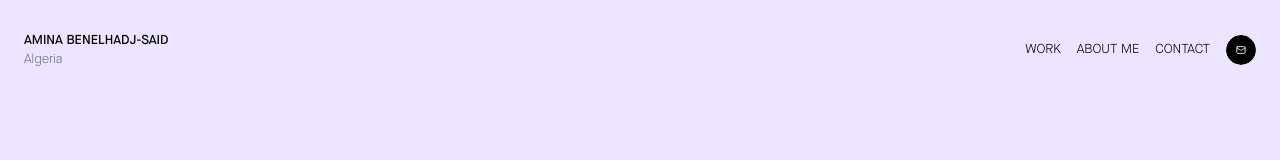
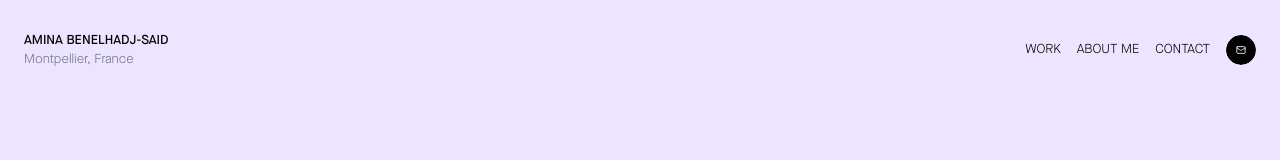
Before and after one commit to Emmamustain/portfolio2k23, a Next.js app: page / in a window 1280 px wide. Shown: the top 160 px of the page. Built offline with nearby package versions, Linux system fonts and the light colour scheme.

Commit message:
Update Header.tsx

```diff
--- a/app/component/Header.tsx
+++ b/app/component/Header.tsx
@@ -9,7 +9,7 @@ export default function Header() {
           AMINA BENELHADJ-SAID
         </h1>
         <p className="text-[13px] text-gray-500 font-maisonneueLight">
-          Algeria
+          Montpellier, France
         </p>
       </div>
       {/* right part of header */}
```
